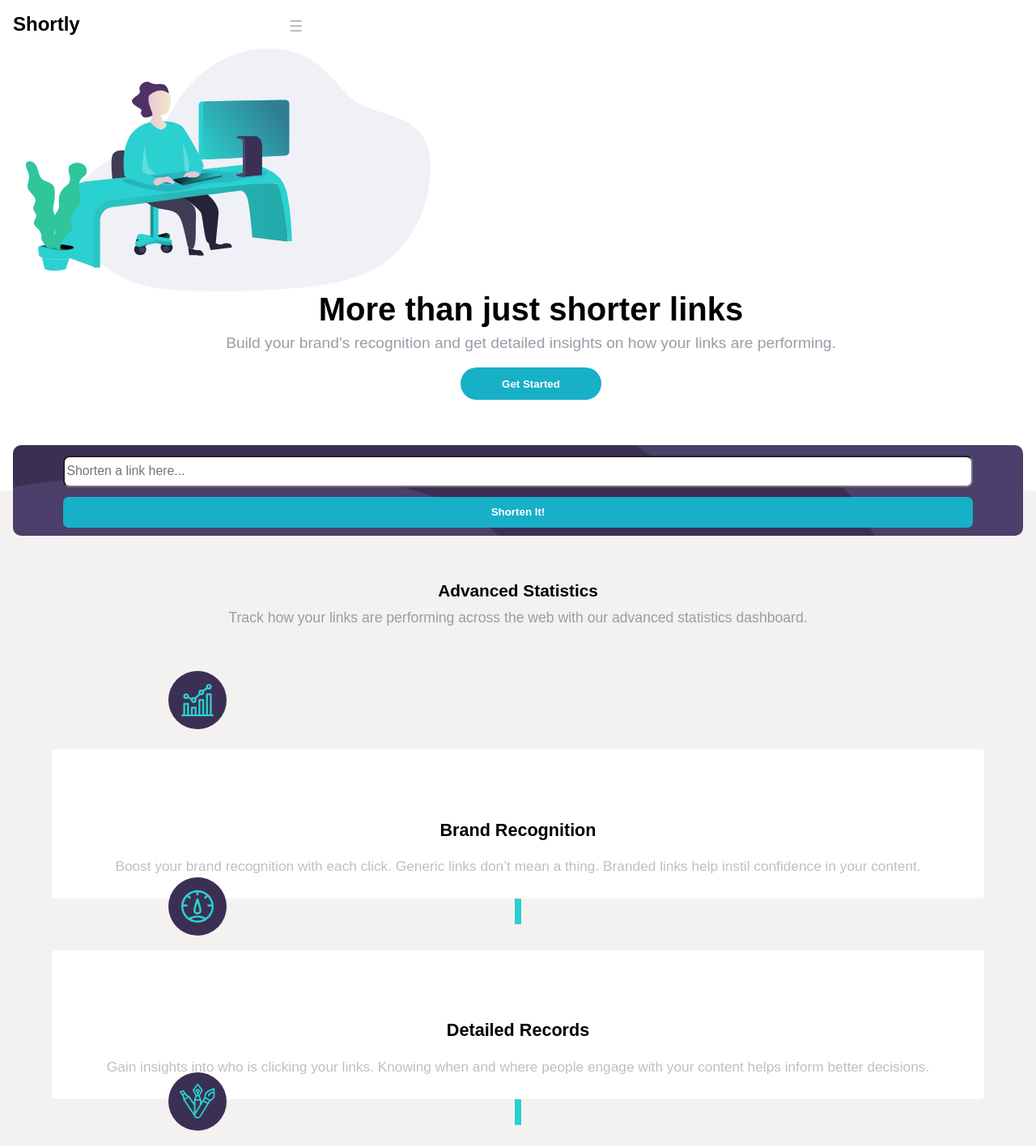
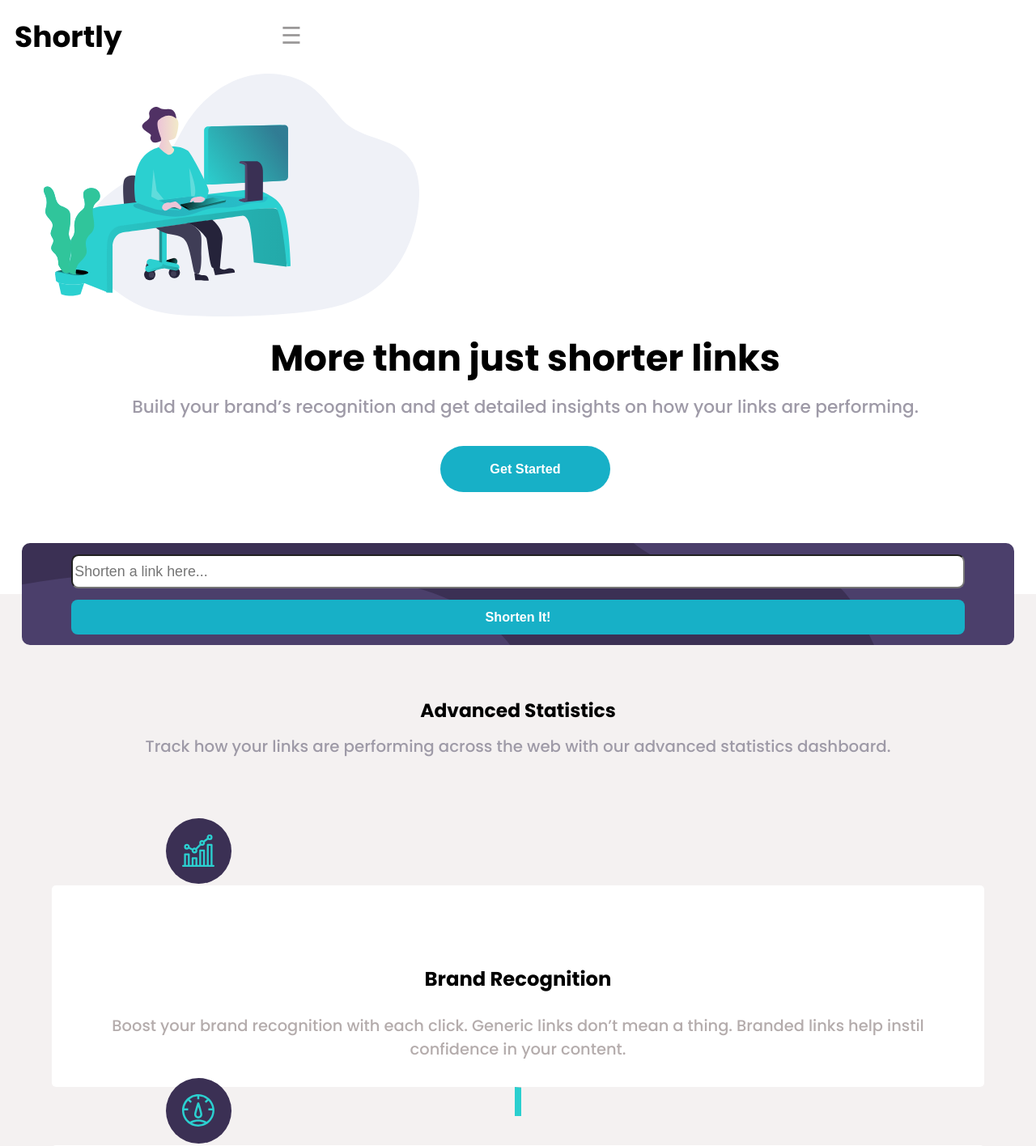
Before and after one commit to nemanja-z/URL-Shortener, a plain HTML site: page index.html in a window 1280 px wide. Shown: the top 1416 px of the page at 81% size. Drawn offline with nearby package versions, Linux system fonts and the light colour scheme.

Commit message:
Import font properly

```diff
--- a/css/reset.css
+++ b/css/reset.css
@@ -109,7 +109,10 @@ html {
 *:after {
 	box-sizing: inherit;
 }
+
 body {
+	font-family: 'Poppins', sans-serif;
+	font-size: 18px;
 	min-width: 375px;
 }
 /* consider resetting the default cursor: https://gist.github.com/murtaugh/5247154 */
--- a/css/style.css
+++ b/css/style.css
@@ -1,18 +1,14 @@
-body {
-	font-family: 'Poppins', sans-serif;
-	font-size: 18px;
-}
 hr.navline {
 	border-left: 8px solid gray;
 	width: 90%;
 }
 #hamnav label {
 	display: inline-block;
-	color: rgb(182, 182, 182);
 	background: none;
 	font-style: normal;
-	font-size: 1.2em;
+	font-size: 1.6em;
 	padding: 5px;
+	color: rgb(155, 153, 153);
 }
 
 #hamitems {
@@ -47,7 +43,7 @@ hr.navline {
 }
 #hamnav {
 	position: absolute;
-	left: 22em;
+	left: 19em;
 }
 #hamitems {
 	display: none;
@@ -59,9 +55,9 @@ hr.navline {
 	align-items: center;
 	justify-content: center;
 	position: relative;
-	right: 21em;
-	width: 23em;
-	height: 19em;
+	right: 18em;
+	width: 20em;
+	height: 17em;
 }
 li a {
 	font-size: 0.7em;
@@ -89,18 +85,21 @@ nav.flexbox {
 }
 nav.flexbox h2 {
 	font-weight: bold;
-	font-size: 1.5em;
+	font-size: 2em;
+	text-shadow: 1px 1px 1px 1px;
 }
 section.section-1 {
 	display: flex;
 	flex-direction: column-reverse;
-	padding-left: 2em;
+	padding-left: 1em;
 }
 .section-wrapper {
 	text-align: center;
+	margin-top: 1em;
 }
 .section-1 img {
 	object-fit: fill;
+	padding-left: 2em;
 }
 /* nav.flexbox,
 .activation,
@@ -147,17 +146,18 @@ section.section-1 > * {
 }
 
 .section-1 p {
-	padding: 0 2em;
+	padding: 0 1em;
 	text-align: center;
 	color: hsl(257, 7%, 63%);
-	margin-bottom: 1em;
+	margin-bottom: 1.5em;
 	font-size: 1.2em;
 }
 .section-1 button {
 	width: 13em;
-	height: 3em;
+	height: 3.5em;
 	border-radius: 5em;
 	font-weight: 700;
+	font-size: 0.9em;
 	background-color: #17b0c7;
 }
 
@@ -166,7 +166,7 @@ section.section-1 > * {
 	font-size: 2em;
 } */
 .shortener-wrapper {
-	padding: 0 1em;
+	padding: 0 1.5em;
 }
 .shortener {
 	display: flex;
@@ -190,6 +190,7 @@ section.section-1 > * {
 }
 .shortener button {
 	border-radius: 0.5em;
+	font-size: 0.9em;
 	width: 90%;
 	height: 3.5em;
 	margin: 0 0 0.8em 0;
@@ -209,7 +210,7 @@ section.section-1 > * {
 	padding: 0 1em;
 }
 .main h2 {
-	font-weight: 700;
+	font-weight: 800;
 	margin-bottom: 0.5em;
 	text-align: center;
 	font-size: 1.3em;
@@ -242,20 +243,20 @@ section.section-1 > * {
 }
 .card-1 div {
 	position: absolute;
-	bottom: 14.5em;
-	left: 10em;
+	bottom: 15.5em;
+	left: 8.7em;
 	z-index: 10;
 }
 .card-2 div {
 	position: absolute;
-	bottom: 14em;
-	left: 10em;
+	bottom: 15.5em;
+	left: 8.7em;
 	z-index: 10;
 }
 .card-3 div {
 	position: absolute;
-	bottom: 14.5em;
-	left: 10em;
+	bottom: 14em;
+	left: 8.7em;
 	z-index: 10;
 }
 /* hr.line {
@@ -303,8 +304,8 @@ hr.line:last-of-type {
 .card-1 p,
 .card-2 p,
 .card-3 p {
-	color: hsl(0, 0%, 75%);
-	padding: 0 2em;
+	color: hsl(0, 5%, 69%);
+	padding: 0 1.5em;
 	font-size: 1.2em;
 	text-align: center;
 }
--- a/index.html
+++ b/index.html
@@ -9,9 +9,8 @@
   <link rel="stylesheet" type="text/css" href="css/reset.css">
   <link rel="shortcut icon" href="images/favicon-32x32.png" type="image/x-icon">
   <title>Frontend Mentor | Shortly URL shortening API Challenge</title>
-
-  <!-- Feel free to remove these styles or customise in your own stylesheet 👍 -->
   <link rel="preconnect" href="https://fonts.gstatic.com">
+  <link href="https://fonts.googleapis.com/css2?family=Poppins:wght@500;700&display=swap" rel="stylesheet">
 </head>
 <body>
 <header>
```
